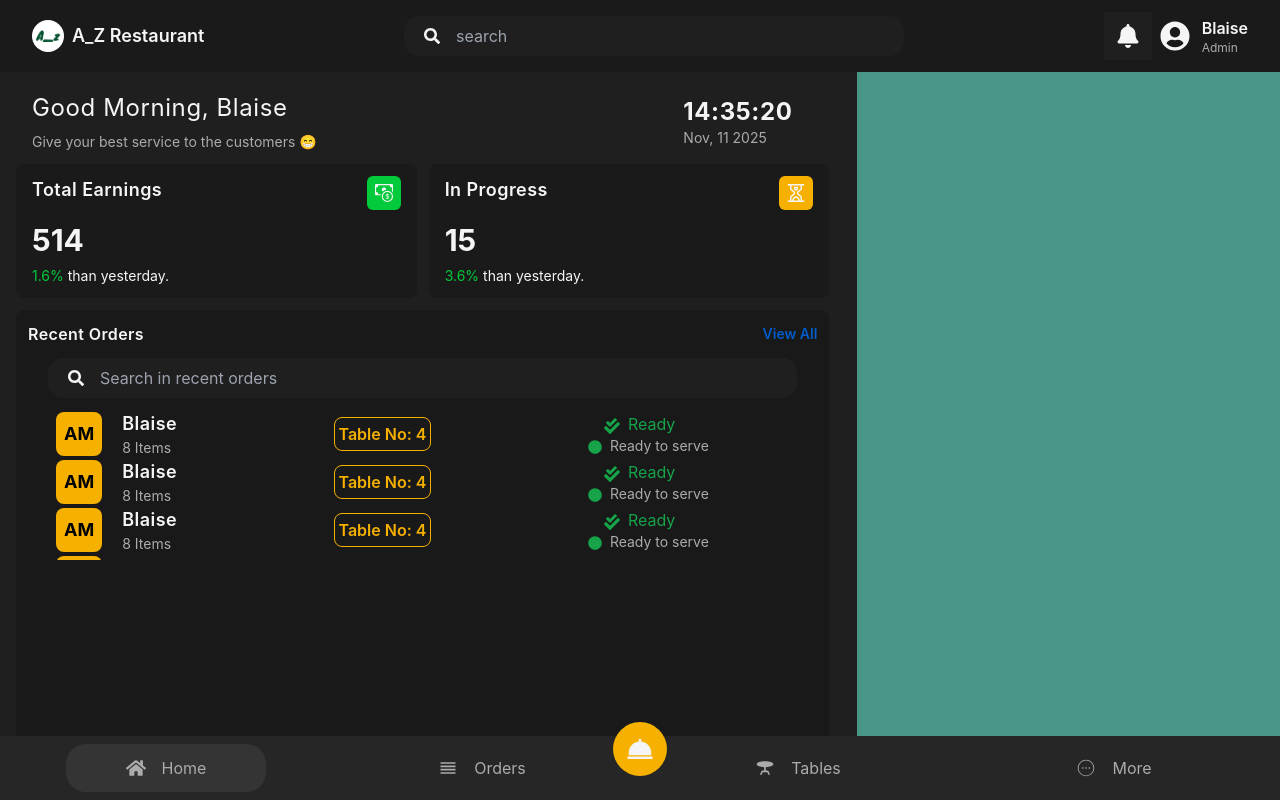
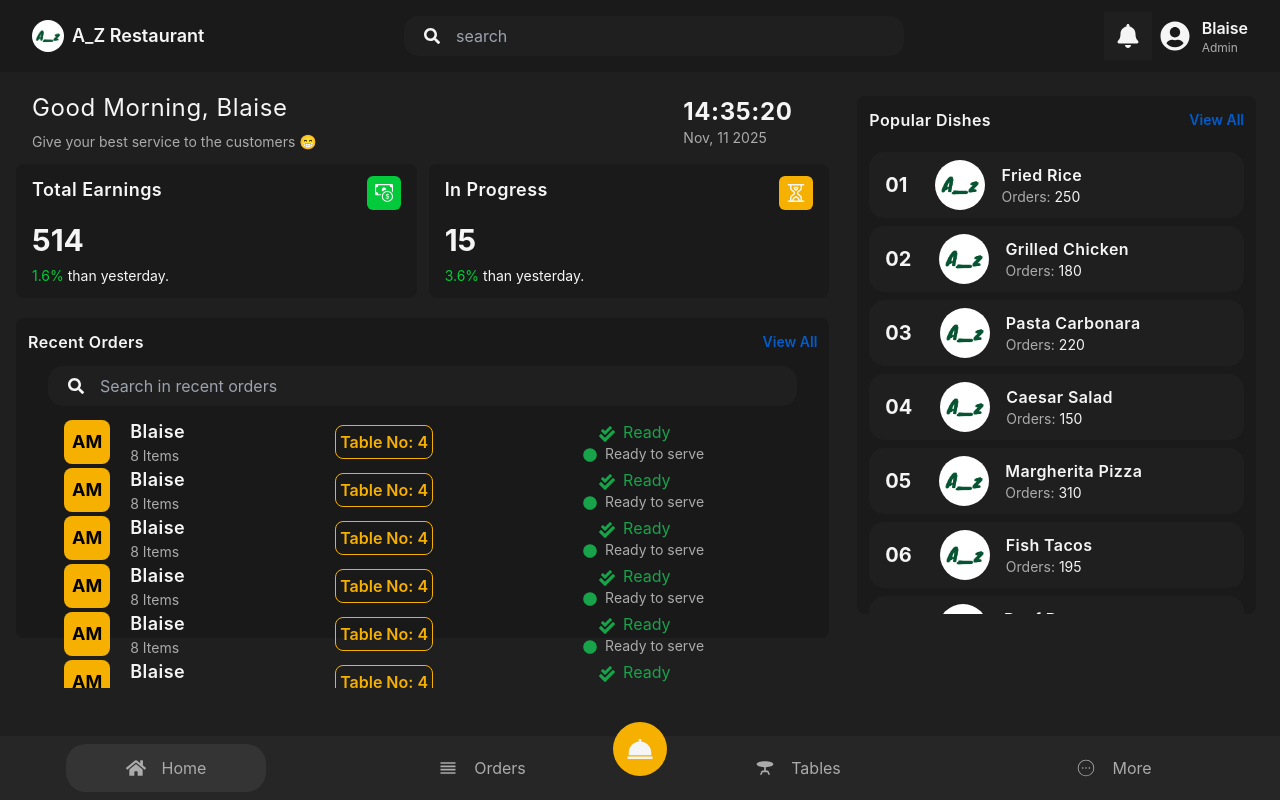
Before and after one commit to Blaise202/Restaurant-POS-React-Frontend, a React (Vite) app: page / in a window 1280 px wide. Built offline with nearby package versions, Linux system fonts and the light colour scheme.

Commit message:
popular items

```diff
--- /dev/null
+++ b/src/components/home/PopularDishes.jsx
@@ -0,0 +1,52 @@
+import React from "react";
+import { popularDishes } from "../../constants/index.js";
+
+const PopularDishes = () => {
+  return (
+    <div className="mt-6 pr-6">
+      <div className="bg-[#1a1a1a] w-100 rounded-lg">
+        <div className="flex justify-between items-center px-3 py-3">
+          <h1 className="text-[#f5f5f5] font-semibold tracking-wide">
+            Popular Dishes
+          </h1>
+          <a
+            href=""
+            className="text-[#025cca] text-sm font-semibold"
+          >
+            View All
+          </a>
+        </div>
+        <div className="overflow-y-scroll h-[470px] no-scrollbar">
+          {popularDishes.map((dish) => {
+            return (
+              <div
+                key={dish.id}
+                className="flex items-center gap-4 bg-[#1f1f1f] rounded-[15px] py-2 px-4 m-2 mx-3"
+              >
+                <h1 className="text-[#f5f5f5] font-bold text-xl mr-3">
+                  {dish.id < 10 ? `0${dish.id}` : `${dish.id}`}
+                </h1>
+                <img
+                  src={dish.image}
+                  alt={dish.name}
+                  className="h-[50px] w-[50px] rounded-full"
+                />
+                <div className="">
+                  <h1 className="text-[#f5f5f5] font-semibold tracking-wide">
+                    {dish.name}
+                  </h1>
+                  <p className="text-[#f5f5f5] text-sm">
+                    <span className="text-[#ababab]">Orders: </span>
+                    {dish.numberOfOrders}
+                  </p>
+                </div>
+              </div>
+            );
+          })}
+        </div>
+      </div>
+    </div>
+  );
+};
+
+export default PopularDishes;
--- a/src/components/home/RecentOrders.jsx
+++ b/src/components/home/RecentOrders.jsx
@@ -5,7 +5,7 @@ import OrderList from "./OrderList";
 export const RecentOrders = () => {
   return (
     <div className="px-4 mt-3">
-      <div className="bg-[#191919] w-full h-[450px] rounded-lg">
+      <div className="bg-[#191919] w-full my-5 h-[320px] rounded-lg">
         <div className="flex justify-between items-center px-3 py-3">
           <h1 className="text-[#f5f5f5] font-semibold tracking-wide">
             Recent Orders
@@ -26,7 +26,9 @@ export const RecentOrders = () => {
           />
         </div>
         {/* order list */}
-        <div className="mt-1 px-6 overflow-y-scroll h-[150px] no-scrollbar">
+        <div className="m-2 px-6 overflow-y-scroll h-[270px] no-scrollbar">
+          <OrderList />
+          <OrderList />
           <OrderList />
           <OrderList />
           <OrderList />
--- /dev/null
+++ b/src/constants/index.js
@@ -0,0 +1,63 @@
+import Logo from "../../src/assets/logo/a_z.png";
+export const popularDishes = [
+  {
+    id: 1,
+    image: Logo,
+    name: "Fried Rice",
+    numberOfOrders: 250,
+  },
+  {
+    id: 2,
+    image: Logo,
+    name: "Grilled Chicken",
+    numberOfOrders: 180,
+  },
+  {
+    id: 3,
+    image: Logo,
+    name: "Pasta Carbonara",
+    numberOfOrders: 220,
+  },
+  {
+    id: 4,
+    image: Logo,
+    name: "Caesar Salad",
+    numberOfOrders: 150,
+  },
+  {
+    id: 5,
+    image: Logo,
+    name: "Margherita Pizza",
+    numberOfOrders: 310,
+  },
+  {
+    id: 6,
+    image: Logo,
+    name: "Fish Tacos",
+    numberOfOrders: 195,
+  },
+  {
+    id: 7,
+    image: Logo,
+    name: "Beef Burger",
+    numberOfOrders: 275,
+  },
+  {
+    id: 8,
+    image: Logo,
+    name: "Pad Thai",
+    numberOfOrders: 240,
+  },
+  {
+    id: 9,
+    image: Logo,
+    name: "Sushi Roll",
+    numberOfOrders: 200,
+  },
+  {
+    id: 10,
+    image: Logo,
+    name: "Tiramisu",
+    numberOfOrders: 160,
+  }
+];
--- a/src/pages/Home.jsx
+++ b/src/pages/Home.jsx
@@ -5,11 +5,12 @@ import MiniCard from "../components/home/MiniCard";
 import { BsCashCoin } from "react-icons/bs";
 import { GrInProgress } from "react-icons/gr";
 import RecentOrders from "../components/home/RecentOrders";
+import PopularDishes from "../components/home/PopularDishes";
 
 export function Home() {
   return (
     <>
-      <section className="bg-[#1f1f1f] h-[calc(100vh-4.5rem)] overflow-hidden flex gap-3">
+      <section className="bg-[#1f1f1f] h-[calc(100vh-4.5rem)] overflow-auto flex gap-3 no-scrollbar">
         {/* left div */}
         <div className="flex-[4]">
           <Greetings />
@@ -30,7 +31,9 @@ export function Home() {
           <RecentOrders />
         </div>
         {/* right div */}
-        <div className="flex-[2] bg-[#499586]"></div>
+        <div className="flex-[2]">
+          <PopularDishes />
+        </div>
         <Bottom />
       </section>
     </>
```
